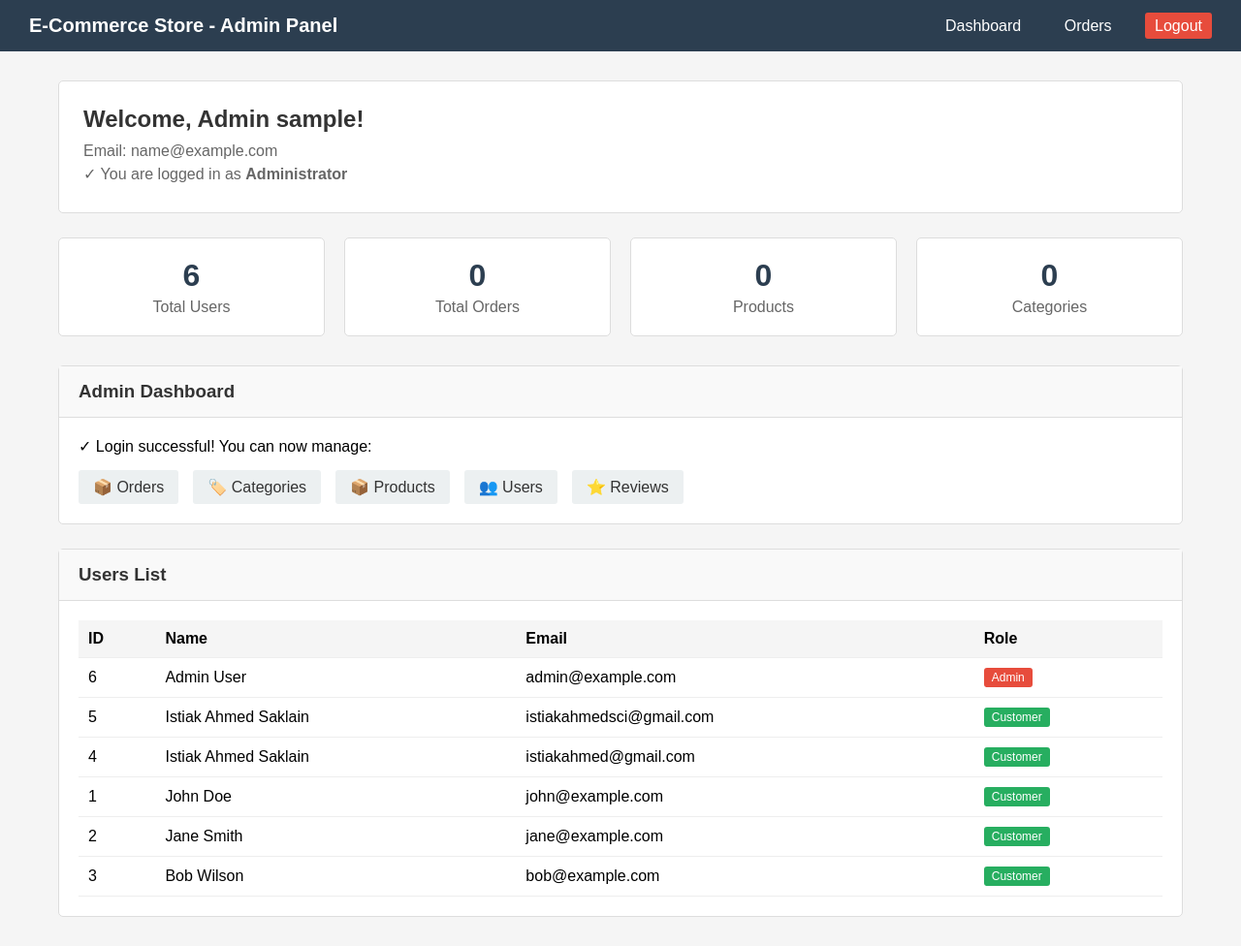
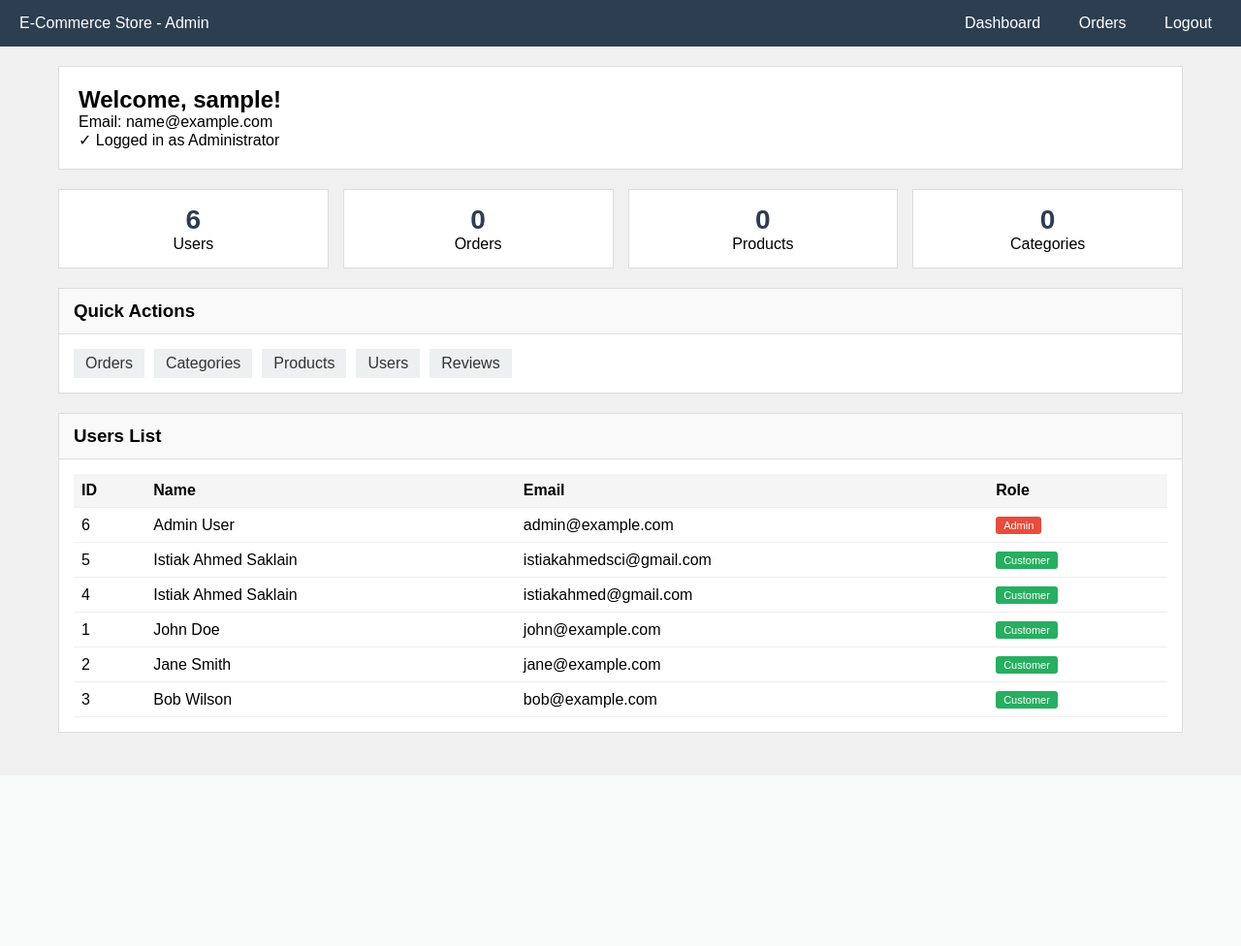
Before and after one commit to ahmedsajid851/WebTech-Hackathon-Group-4, a PHP site: the page made by views/admin/dashboard.php in a window 1280 px wide. Shown: the whole page at 97% size. After the commit the page ends 756 px from the top, so only its background shows below. Run offline with PHP 8.4, Linux system fonts and the light colour scheme; the template is opened without the code that fills it, so the values that code supplies are empty; the visitor is signed in with stand-in values (Sample User, id 1); data comes from the database, SQL or seed files in the repository.

Commit message:
2nd update code

```diff
--- a/api/auth.php
+++ b/api/auth.php
@@ -58,6 +58,8 @@ switch ($action) {
         $response = ['loggedIn' => $isLoggedIn];
         break;
 
+
+
     default:
         $response = ['success' => false, 'message' => 'Invalid action'];
 }
--- a/controllers/AuthController.php
+++ b/controllers/AuthController.php
@@ -44,8 +44,8 @@ class AuthController {
             if (empty($password)) {
                 $_SESSION["passwordError"] = "Password is required";
                 $hasError = true;
-            } elseif (strlen($password) < 6) {
-                $_SESSION["passwordError"] = "Password must be at least 6 characters";
+            } elseif (strlen($password) < 8) {
+                $_SESSION["passwordError"] = "Password must be at least 8 characters";
                 $hasError = true;
             } else {
                 unset($_SESSION["passwordError"]);
--- a/hash.php
+++ b/hash.php
@@ -1,4 +1,3 @@
 <?php
-
 echo password_hash("12345678", PASSWORD_BCRYPT); //admin email: admin@test.com
 ?>
--- a/views/admin/dashboard.php
+++ b/views/admin/dashboard.php
@@ -36,177 +36,28 @@ if($allUsers && $allUsers->num_rows > 0){
     <meta charset="UTF-8">
     <title>Admin Dashboard - <?php echo SITE_NAME; ?></title>
     <style>
-        * {
-            margin: 0;
-            padding: 0;
-            box-sizing: border-box;
-        }
-
-        body {
-            font-family: Arial, sans-serif;
-            background: #f5f5f5;
-        }
-
-        .header {
-            background: #2c3e50;
-            color: white;
-            padding: 15px 30px;
-            display: flex;
-            justify-content: space-between;
-            align-items: center;
-        }
-
-        .logo {
-            font-size: 20px;
-            font-weight: bold;
-        }
-
-        .nav a {
-            color: white;
-            text-decoration: none;
-            margin-left: 20px;
-            padding: 5px 10px;
-            cursor: pointer;
-        }
-
-        .nav a:hover {
-            background: #34495e;
-        }
-
-        .container {
-            max-width: 1200px;
-            margin: 30px auto;
-            padding: 0 20px;
-        }
-
-        .welcome-box {
-            background: white;
-            padding: 25px;
-            border: 1px solid #ddd;
-            margin-bottom: 25px;
-            border-radius: 5px;
-        }
-
-        .welcome-box h2 {
-            margin-bottom: 10px;
-            color: #333;
-        }
-
-        .welcome-box p {
-            margin: 5px 0;
-            color: #666;
-        }
-
-        .card {
-            background: white;
-            border: 1px solid #ddd;
-            margin-bottom: 25px;
-            border-radius: 5px;
-        }
-
-        .card-header {
-            padding: 15px 20px;
-            border-bottom: 1px solid #ddd;
-            background: #f9f9f9;
-        }
-
-        .card-header h3 {
-            color: #333;
-        }
-
-        .card-body {
-            padding: 20px;
-        }
-
-        .stats {
-            display: flex;
-            gap: 20px;
-            margin-bottom: 30px;
-            flex-wrap: wrap;
-        }
-
-        .stat {
-            background: white;
-            padding: 20px;
-            border: 1px solid #ddd;
-            flex: 1;
-            min-width: 150px;
-            text-align: center;
-            border-radius: 5px;
-        }
-
-        .stat .number {
-            font-size: 32px;
-            font-weight: bold;
-            color: #2c3e50;
-        }
-
-        .stat .label {
-            color: #666;
-            margin-top: 5px;
-        }
-
-        table {
-            width: 100%;
-            border-collapse: collapse;
-        }
-
-        th, td {
-            padding: 10px;
-            text-align: left;
-            border-bottom: 1px solid #eee;
-        }
-
-        th {
-            background: #f5f5f5;
-            font-weight: bold;
-        }
-
-        .badge {
-            display: inline-block;
-            padding: 3px 8px;
-            font-size: 12px;
-            border-radius: 3px;
-        }
-
-        .badge-admin {
-            background: #e74c3c;
-            color: white;
-        }
-
-        .badge-customer {
-            background: #27ae60;
-            color: white;
-        }
-
-        .quick-links {
-            display: flex;
-            gap: 15px;
-            flex-wrap: wrap;
-        }
-
-        .quick-link {
-            background: #ecf0f1;
-            padding: 8px 15px;
-            text-decoration: none;
-            color: #333;
-            border-radius: 3px;
-        }
-
-        .quick-link:hover {
-            background: #3498db;
-            color: white;
-        }
-
-        .logout-btn {
-            background: #e74c3c;
-            padding: 5px 15px;
-            border-radius: 3px;
-        }
-
-        .logout-btn:hover {
-            background: #c0392b;
-        }
+        *{margin:0;padding:0;box-sizing:border-box;}
+        body{font-family:Arial;background:#f0f0f0;}
+        .header{background:#2c3e50;color:white;padding:15px 20px;display:flex;justify-content:space-between;}
+        .nav a{color:white;text-decoration:none;margin-left:15px;padding:5px 10px;}
+        .nav a:hover{background:#34495e;}
+        .container{max-width:1200px;margin:20px auto;padding:0 20px;}
+        .welcome-box{background:white;padding:20px;border:1px solid #ddd;margin-bottom:20px;}
+        .stats{display:flex;gap:15px;margin-bottom:20px;flex-wrap:wrap;}
+        .stat{background:white;padding:15px;border:1px solid #ddd;flex:1;text-align:center;min-width:120px;}
+        .stat .number{font-size:28px;font-weight:bold;color:#2c3e50;}
+        .card{background:white;border:1px solid #ddd;margin-bottom:20px;}
+        .card-header{padding:12px 15px;border-bottom:1px solid #ddd;background:#f9f9f9;}
+        .card-body{padding:15px;}
+        table{width:100%;border-collapse:collapse;}
+        th,td{padding:8px;text-align:left;border-bottom:1px solid #eee;}
+        th{background:#f5f5f5;}
+        .badge{display:inline-block;padding:3px 8px;font-size:11px;border-radius:3px;}
+        .badge-admin{background:#e74c3c;color:white;}
+        .badge-customer{background:#27ae60;color:white;}
+        .quick-links{display:flex;gap:10px;flex-wrap:wrap;}
+        .quick-link{background:#ecf0f1;padding:6px 12px;text-decoration:none;color:#333;}
+        .quick-link:hover{background:#3498db;color:white;}
     </style>
     <script>
         // Function to logout across all tabs
@@ -223,7 +74,7 @@ if($allUsers && $allUsers->num_rows > 0){
             }
         });
 
-        // Check session every 5 seconds
+        // Check session every 3 seconds (backup method)
         setInterval(function() {
             fetch('../../api/auth.php?action=checkSession')
                 .then(response => response.json())
@@ -233,34 +84,34 @@ if($allUsers && $allUsers->num_rows > 0){
                     }
                 })
                 .catch(() => {});
-        }, 5000);
+        }, 3000);
     </script>
 </head>
 <body>
     <div class="header">
-        <div class="logo"><?php echo SITE_NAME; ?> - Admin Panel</div>
+        <div class="logo"><?php echo SITE_NAME; ?> - Admin</div>
         <div class="nav">
             <a href="#">Dashboard</a>
             <a href="#">Orders</a>
-            <a href="javascript:void(0)" onclick="logoutUser()" class="logout-btn">Logout</a>
+            <a href="javascript:void(0)" onclick="logoutUser()">Logout</a>
         </div>
     </div>
 
     <div class="container">
         <div class="welcome-box">
-            <h2>Welcome, Admin <?php echo htmlspecialchars($adminName); ?>!</h2>
+            <h2>Welcome, <?php echo htmlspecialchars($adminName); ?>!</h2>
             <p>Email: <?php echo htmlspecialchars($adminEmail); ?></p>
-            <p>✓ You are logged in as <strong>Administrator</strong></p>
+            <p>✓ Logged in as Administrator</p>
         </div>
 
         <div class="stats">
             <div class="stat">
                 <div class="number"><?php echo $totalUsers; ?></div>
-                <div class="label">Total Users</div>
+                <div class="label">Users</div>
             </div>
             <div class="stat">
                 <div class="number">0</div>
-                <div class="label">Total Orders</div>
+                <div class="label">Orders</div>
             </div>
             <div class="stat">
                 <div class="number">0</div>
@@ -274,16 +125,15 @@ if($allUsers && $allUsers->num_rows > 0){
 
         <div class="card">
             <div class="card-header">
-                <h3>Admin Dashboard</h3>
+                <h3>Quick Actions</h3>
             </div>
             <div class="card-body">
-                <p style="margin-bottom: 15px;">✓ Login successful! You can now manage:</p>
                 <div class="quick-links">
-                    <a href="#" class="quick-link">📦 Orders</a>
-                    <a href="#" class="quick-link">🏷️ Categories</a>
-                    <a href="#" class="quick-link">📦 Products</a>
-                    <a href="#" class="quick-link">👥 Users</a>
-                    <a href="#" class="quick-link">⭐ Reviews</a>
+                    <a href="#" class="quick-link">Orders</a>
+                    <a href="#" class="quick-link">Categories</a>
+                    <a href="#" class="quick-link">Products</a>
+                    <a href="#" class="quick-link">Users</a>
+                    <a href="#" class="quick-link">Reviews</a>
                 </div>
             </div>
         </div>
@@ -296,12 +146,7 @@ if($allUsers && $allUsers->num_rows > 0){
                 <?php if(count($recentUsers) > 0): ?>
                     <table>
                         <thead>
-                            <tr>
-                                <th>ID</th>
-                                <th>Name</th>
-                                <th>Email</th>
-                                <th>Role</th>
-                            </tr>
+                            <tr><th>ID</th><th>Name</th><th>Email</th><th>Role</th></tr>
                         </thead>
                         <tbody>
                             <?php foreach($recentUsers as $row): ?>
@@ -309,11 +154,7 @@ if($allUsers && $allUsers->num_rows > 0){
                                 <td><?php echo $row['id']; ?></dt>
                                 <td><?php echo htmlspecialchars($row['name']); ?></dt>
                                 <td><?php echo htmlspecialchars($row['email']); ?></dt>
-                                <td>
-                                    <span class="badge <?php echo $row['role'] === 'admin' ? 'badge-admin' : 'badge-customer'; ?>">
-                                        <?php echo ucfirst($row['role']); ?>
-                                    </span>
-                                 </dt>
+                                <td><span class="badge <?php echo $row['role'] === 'admin' ? 'badge-admin' : 'badge-customer'; ?>"><?php echo ucfirst($row['role']); ?></span></dt>
                             </tr>
                             <?php endforeach; ?>
                         </tbody>
```
Also changed, not shown: views/auth/login.php (+25 -55 lines), views/auth/register.php (+21 -72 lines), views/dashboard.php (+44 -176 lines).
